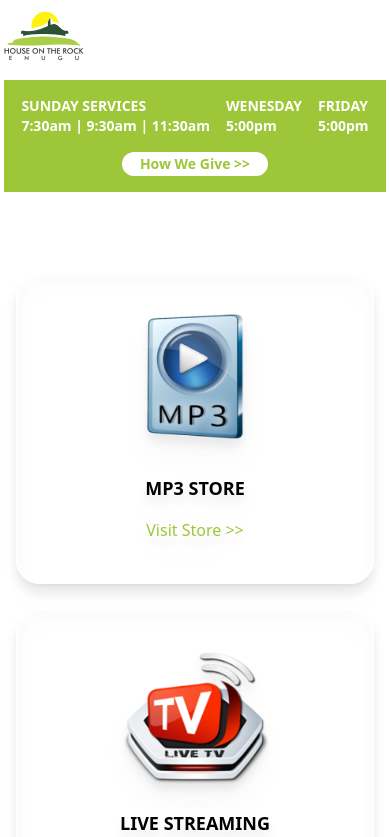
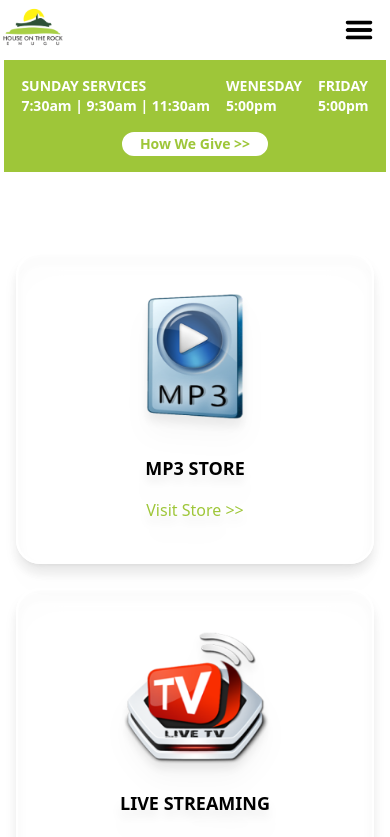
Before and after one commit to Akpanjoseph/Hotr_landing_page, a React (Create React App) app: page / in a window 390 px wide. Shown: the top 837 px of the page. Built offline with nearby package versions, Linux system fonts and the light colour scheme.

Commit message:
added menu icon and reduced the header text for mobile viwe

```diff
--- a/src/components/Events.js
+++ b/src/components/Events.js
@@ -26,7 +26,7 @@ export function Events() {
                 <p className='text-primary_background md:text-xl'>EVENTS</p>
 
                 {/* sub header */}
-                <h3 className='font-bold text-4xl md:text-5xl '>
+                <h3 className='font-bold text-2xl md:text-5xl '>
                     Upcoming Events
                 </h3>
 
--- a/src/components/Gallery.js
+++ b/src/components/Gallery.js
@@ -19,7 +19,7 @@ export function Gallery() {
                 <p className='text-primary_background md:text-xl'>GALLERY</p>
 
                 {/* sub header */}
-                <h3 className='font-bold text-4xl md:text-5xl '>
+                <h3 className='font-bold text-2xl md:text-5xl '>
                     Moments captured in Pictures
                 </h3>
 
@@ -31,7 +31,7 @@ export function Gallery() {
             {/* gallery images  */}
            <div className='flex flex-row flex-wrap w-full mt-20 justify-center '>
 
-                <img src={img1} alt=""   />
+                <img src={img1} alt="" className=''  />
                 <img src={img1} alt=""  />
                 <img src={img2} alt=""  />
                 <img src={img3} alt=""  />
--- a/src/components/Header.js
+++ b/src/components/Header.js
@@ -1,5 +1,6 @@
 import React from 'react'
 import logo from '../img/logo.png'
+import menu from '../img/menu-icon.png'
 import HeroSection from './HeroSection'
 
 export function Header() {
@@ -11,12 +12,13 @@ export function Header() {
             <nav className='container relative  mx-auto'>
 
                 {/* flex container  */}
-                <div className="flex items-center justify-between">
+                <div className="flex items-center  md:justify-between">
 
                     {/* logo */}
                     <div className="">
                         <img src={logo} alt="" />
                     </div>
+
 
                     {/*  links items  */}
                     <div className="hidden md:flex space-x-12 uppercase ">
@@ -27,6 +29,11 @@ export function Header() {
                         <a href="#" className="hover:text-darkGrayishBlue "> sermons</a>
                         <a href="#" className="hover:text-darkGrayishBlue "> join us</a>
                         <a href="#" className="text-lightRed "> stream live</a>
+                    </div>
+
+                     {/* menu */}
+                     <div className="md:hidden w-full flex justify-end mx-4">
+                        <img src={menu} alt="" width={'30px'} />
                     </div>
 
                     <div>
--- a/src/components/Ministries.js
+++ b/src/components/Ministries.js
@@ -25,7 +25,7 @@ export function Ministries() {
                 <p className='text-primary_background md:text-xl'>MINISTRIES</p>
 
                 {/* sub header */}
-                <h3 className='font-bold text-4xl md:text-5xl '>
+                <h3 className='font-bold text-2xl md:text-5xl '>
                     Our Ministries
                 </h3>
 
--- a/src/components/Pastors.js
+++ b/src/components/Pastors.js
@@ -17,7 +17,7 @@ export function Pastors() {
                     <p className='text-primary_background md:text-xl'>PASTORS</p>
 
                     {/* sub header */}
-                    <h3 className='font-bold text-4xl md:text-5xl '>
+                    <h3 className='font-bold text-2xl md:text-5xl '>
                         Meet Our Pastors
                     </h3>
 
```
Also changed, not shown: src/img/menu-icon.png (added).
